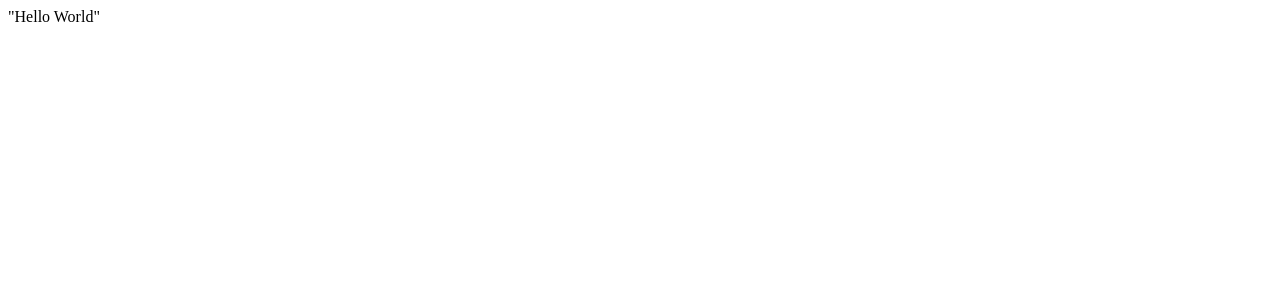
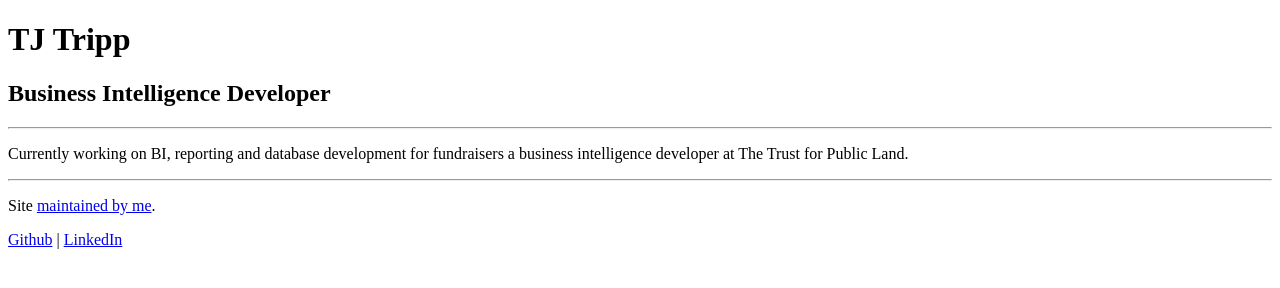
Before and after one commit to tjtripp/tjtripp.github.io, a plain HTML site: page index.html in a window 1280 px wide. Drawn offline with Linux system fonts and the light colour scheme.

Commit message:
Update index.html

```diff
--- a/index.html
+++ b/index.html
@@ -1 +1,17 @@
-"Hello World"
+<!DOCTYPE HTML>
+<html>
+    <head>
+    </head>
+    <body>
+        <h1>TJ Tripp</h1>
+        <h2>Business Intelligence Developer</h2>
+        <hr>
+        <p>Currently working on BI, reporting and database development for fundraisers a business intelligence developer at The Trust for Public Land.</p>
+        <div>
+            <hr>
+            <p>Site <a href="https://www.github.com/tjtripp/tjtripp.github.io">maintained by me</a>.</p>
+            <a href="https://www.github.com/tjtripp">Github</a> |
+            <a href="https://www.linkedin.com/in/tjtripp">LinkedIn</a>
+        </div>
+    </body>
+</html>
```
